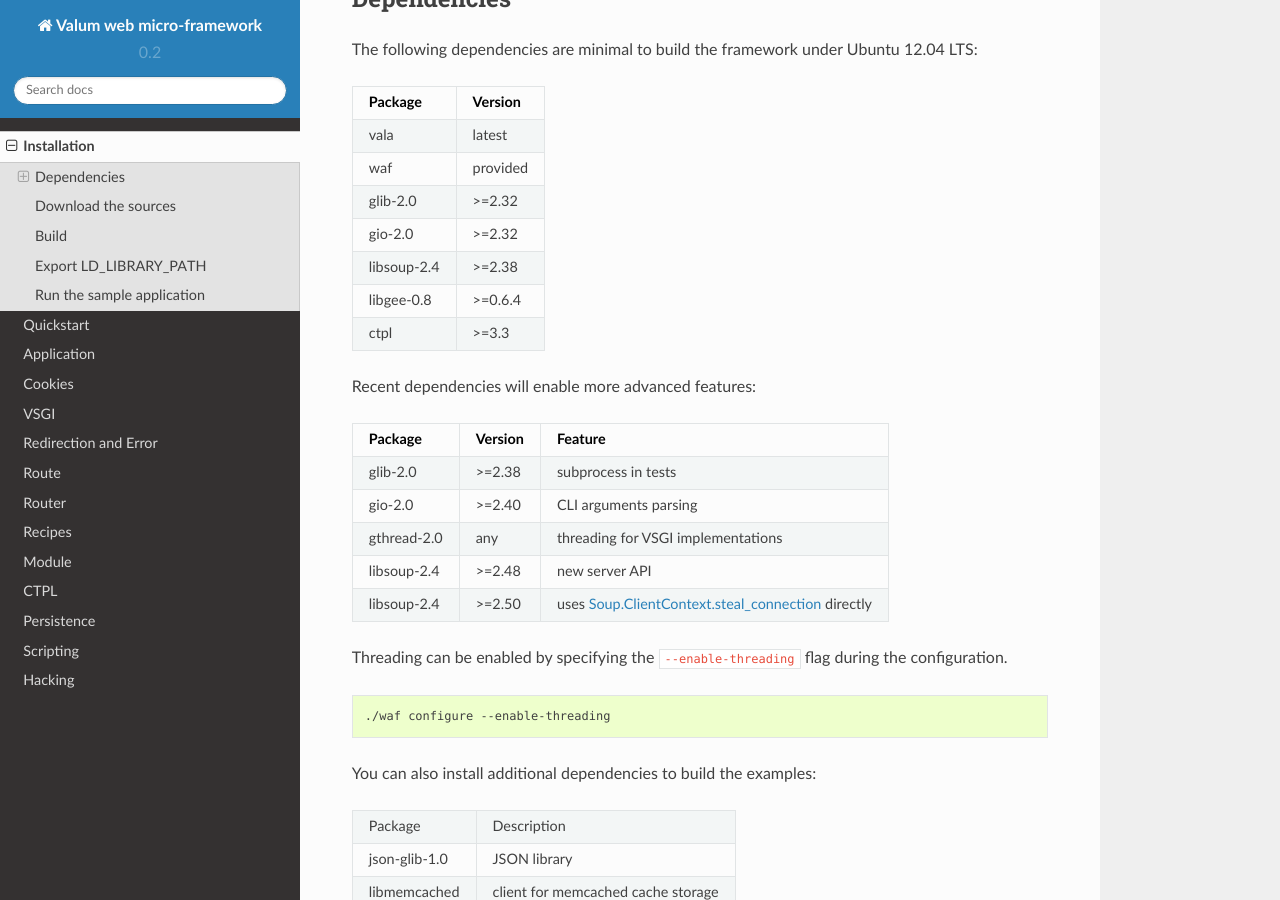
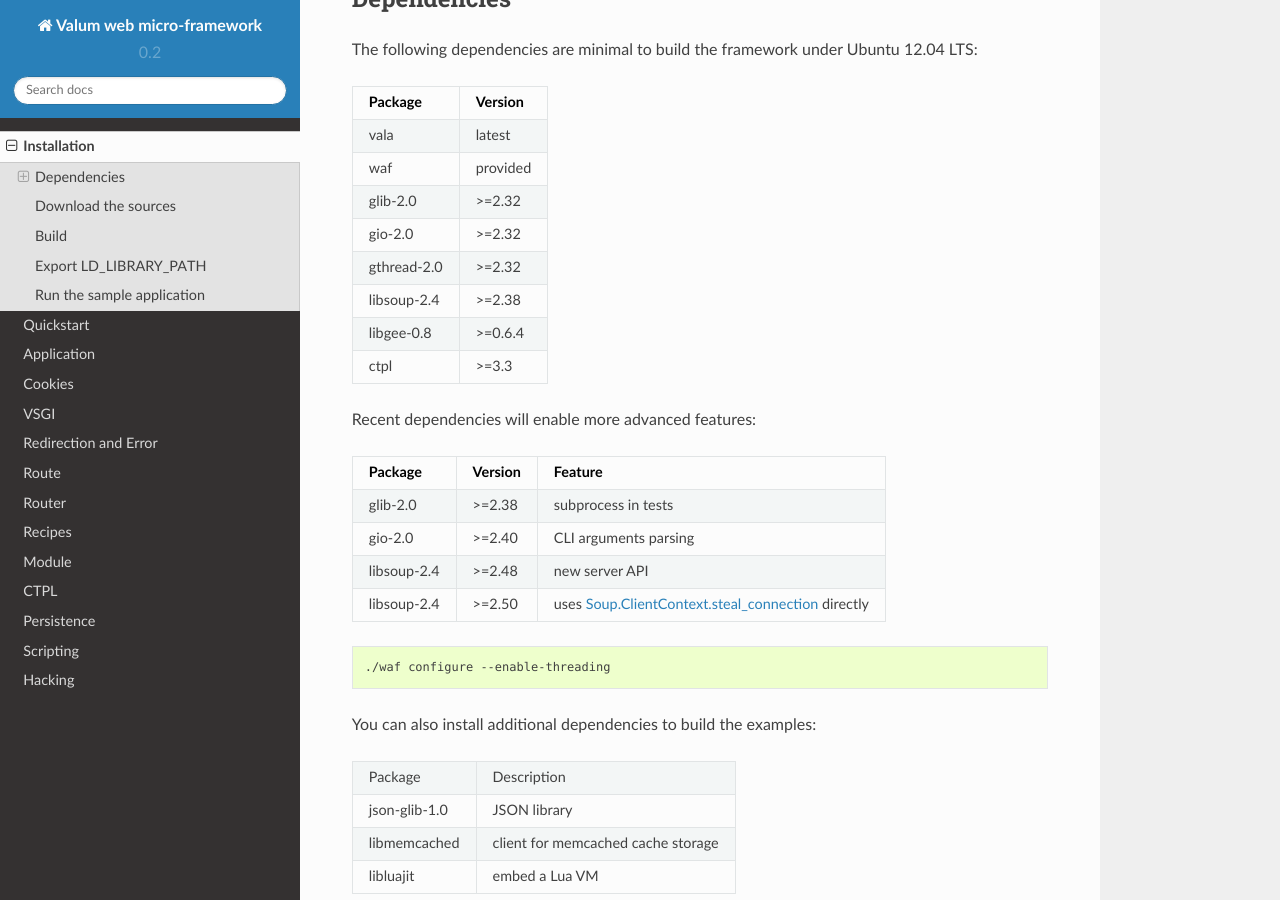
Before and after one commit to valum-framework/valum, a Sphinx documentation site: the page built from docs/installation.rst, in a window 1280 px wide and 900 px high, scrolled down 250 px. Built offline with Sphinx 7.4.7 and the Read the Docs theme 2.0.0, drawn with Linux system fonts in a browser that asks for light colours; pages that are not in the unit, such as notebooks, are missing from menus.

Commit message:
Enables threading unconditionally.
Removes the '--enable-threading' option and adds gthread-2.0 as a
mandatory dependency.

Removes '--enable-threading' from the RPM build process.

Updates the pkg-config file to include gthread-2.0 in the required
packages.

Removes the reference to --enable-threading in the documentation and
adds gthread-2.0 to the required dependencies.

Having optionnal threading is complicating the build process for no
perceivable benefit.

```diff
--- a/docs/installation.rst
+++ b/docs/installation.rst
@@ -24,6 +24,8 @@
 +-------------+----------+
 | gio-2.0     | >=2.32   |
 +-------------+----------+
+| gthread-2.0 | >=2.32   |
++-------------+----------+
 | libsoup-2.4 | >=2.38   |
 +-------------+----------+
 | libgee-0.8  | >=0.6.4  |
@@ -40,17 +42,12 @@
 +-------------+---------+------------------------------------------------------+
 | gio-2.0     | >=2.40  | CLI arguments parsing                                |
 +-------------+---------+------------------------------------------------------+
-| gthread-2.0 | any     | threading for VSGI implementations                   |
-+-------------+---------+------------------------------------------------------+
 | libsoup-2.4 | >=2.48  | new server API                                       |
 +-------------+---------+------------------------------------------------------+
 | libsoup-2.4 | >=2.50  | uses `Soup.ClientContext.steal_connection`_ directly |
 +-------------+---------+------------------------------------------------------+
 
 .. _Soup.ClientContext.steal_connection: http://valadoc.org/#!api=libsoup-2.4/Soup.ClientContext.steal_connection
-
-Threading can be enabled by specifying the ``--enable-threading`` flag during
-the configuration.
 
 .. code-block:: bash
 
```
Also changed, not shown: 3 other files.
